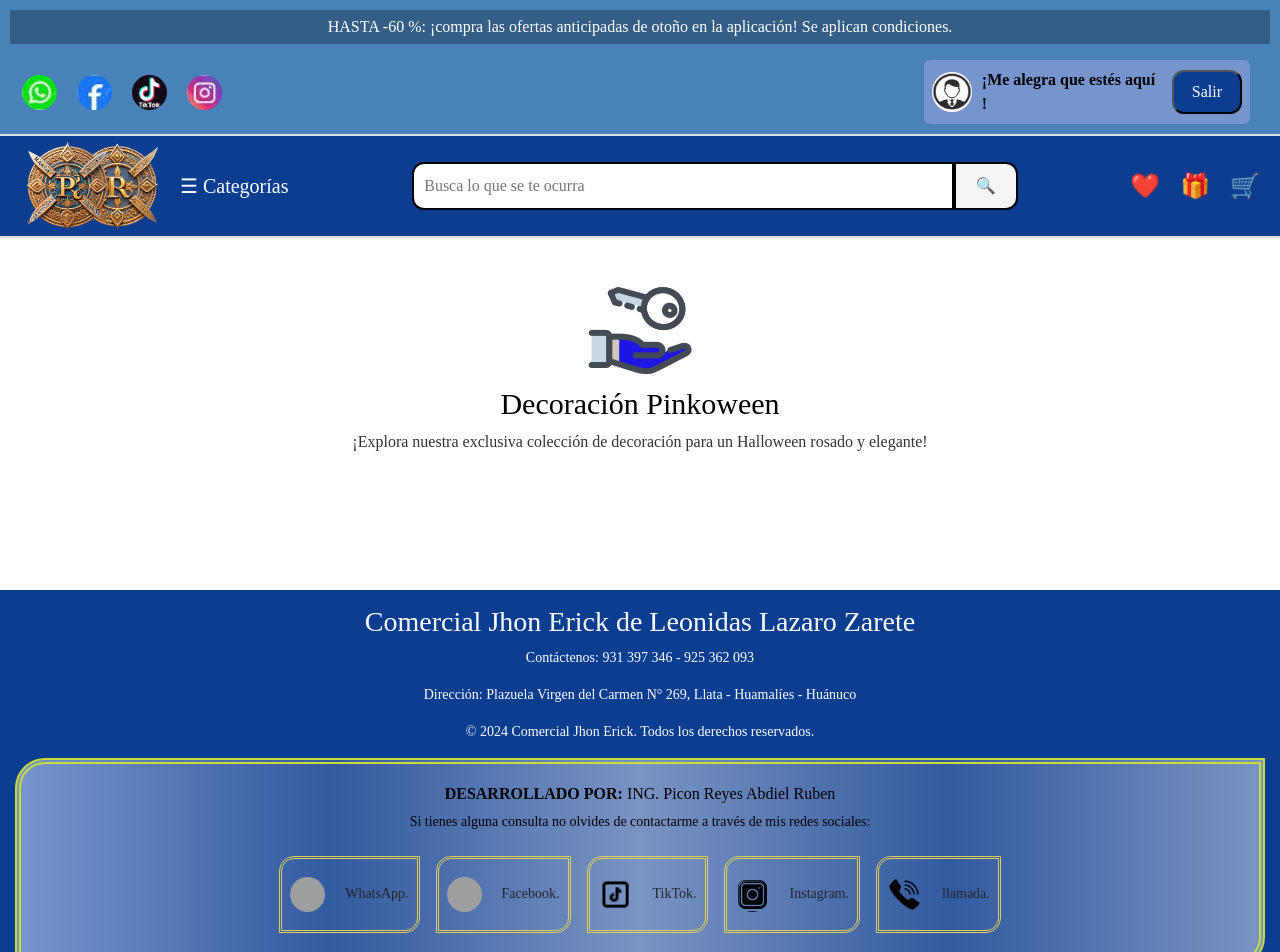
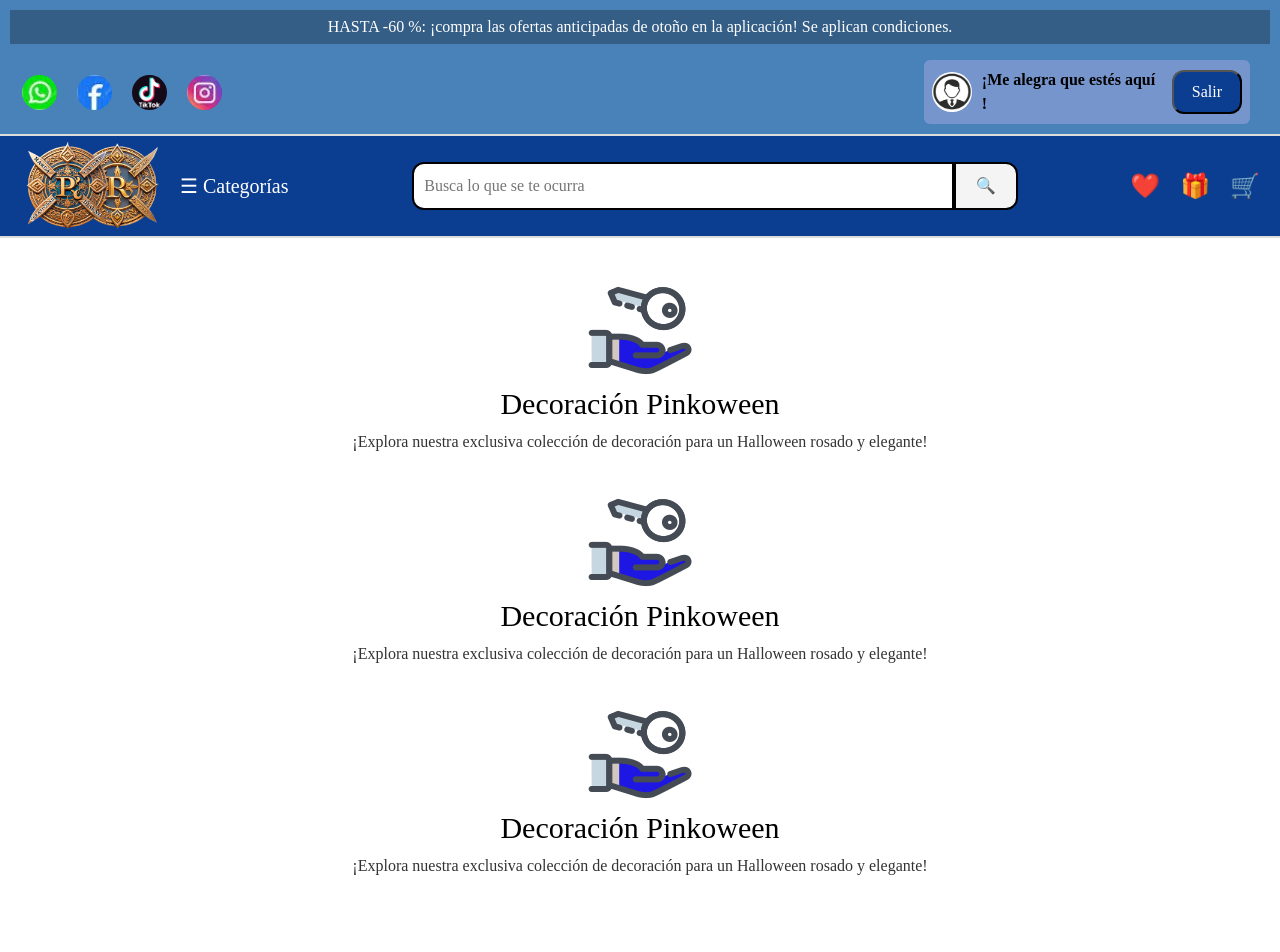
Before and after one commit to abdiel-ruben/proyecto-picon, a React (Vite) app: page /decoracion-pinkoween in a window 1280 px wide. Shown: the top 952 px of the page. Built offline with nearby package versions, Linux system fonts and the light colour scheme; no server answers; grey boxes are pictures that could not be loaded.

Commit message:
cambios en todo los codigos

```diff
--- a/src/componentes/DecoracionPinkoween.jsx
+++ b/src/componentes/DecoracionPinkoween.jsx
@@ -14,6 +14,14 @@ function DecoracionPinkoween({ correoUsuario }) {
         <img src={logoIcon} alt="Decoración Pinkoween" />
         <h2 className="main-titulo">Decoración Pinkoween</h2>
         <p>¡Explora nuestra exclusiva colección de decoración para un Halloween rosado y elegante!</p>
+
+        <img src={logoIcon} alt="Decoración Pinkoween" />
+        <h2 className="main-titulo">Decoración Pinkoween</h2>
+        <p>¡Explora nuestra exclusiva colección de decoración para un Halloween rosado y elegante!</p>
+
+        <img src={logoIcon} alt="Decoración Pinkoween" />
+        <h2 className="main-titulo">Decoración Pinkoween</h2>
+        <p>¡Explora nuestra exclusiva colección de decoración para un Halloween rosado y elegante!</p>
         {/* Agrega más contenido o imágenes aquí */}
       </main>
 
--- a/src/componentes/Footer.jsx
+++ b/src/componentes/Footer.jsx
@@ -9,7 +9,7 @@ import llamadaIcon from '../assets/icon-footer/llamada.png'
 function Footer() {
   return (
     <footer className="footer">
-      <h3>Comercial Jhon Erick de Leonidas Lazaro Zarete</h3>
+      <h3>Comercial pppppppppppppppppppppp</h3>
       <p>Contáctenos: 931 397 346 - 925 362 093</p>
       <p>Dirección: Plazuela Virgen del Carmen N° 269, Llata - Huamalíes - Huánuco</p>
       <p>&copy; 2024 Comercial Jhon Erick. Todos los derechos reservados.</p>
@@ -19,19 +19,19 @@ function Footer() {
           <h6><b>DESARROLLADO POR: </b>ING. Picon Reyes Abdiel Ruben</h6>
           <p>Si tienes alguna consulta no olvides de contactarme a través de mis redes sociales: </p>
           <div className="footer-redes-imagen">
-            <a href="https://w.app/piconreyes">
+            <a href="https://wa.me/qr/2QRUCXL6DR5WF1">
               <p><img src={whatsappIcon} alt="WhatsApp Icon" className="header-icon" />WhatsApp.</p>
             </a>
-            <a href="https://web.facebook.com/">
+            <a href="https://web.facebook.com/profile.php?id=61552655624139">
               <p><img src={fasebookIcon} alt="Facebook Icon" className="header-icon" />Facebook.</p>
             </a>
-            <a href="https://www.tiktok.com/">
+            <a href="https://www.tiktok.com/@andielpicon?_t=8pa27ERAGE1&_r=1">
               <p><img src={tiktokIcon} alt="TikTok Icon" className="header-icon" />TikTok.</p>
             </a>
             <a href="https://www.instagram.com/">
               <p><img src={instagramIcon} alt="Instagram Icon" className="header-icon" />Instagram.</p>
             </a>
-            <a href="https://www.instagram.com/">
+            <a href="tel:+51928943285">
               <p><img src={llamadaIcon} alt="Instagram Icon" className="header-icon" />llamada.</p>
             </a>
           </div>
--- a/src/componentes/Header.jsx
+++ b/src/componentes/Header.jsx
@@ -28,7 +28,7 @@ function Header({ correoUsuario }) {
         </p>
         <div className="user-info">
           <div className="header-redes">
-            <a href="https://w.app/piconreyes">
+            <a href="https://wa.me/qr/2QRUCXL6DR5WF1">
               <img src={whatsappIcon} alt="WhatsApp Icon" className="header-icon" />
             </a>
             <a href="https://web.facebook.com/">
--- a/src/componentes/login.jsx
+++ b/src/componentes/login.jsx
@@ -47,9 +47,9 @@ const login = () => {
                             <p className='tituloformulario'>{registrando ? "Registrarse para ingresar al sistema" : "Inicia sesion con tu cuenta registrado"}</p>
                             <form onSubmit={functAutenticacion}>
                                 <p>Ingresar Email :</p>
-                                <input type="text" placeholder='Ingresar email' className='cajatexto' id='email' />
+                                <input type="text" placeholder='ejemplo@gmail.com' className='cajatexto' id='email' />
                                 <p>Ingresar Contraseña :</p>
-                                <input type="password" placeholder='Ingresar contraseña' className='cajatexto' id='password' />
+                                <input type="password" placeholder='Contraseña mas de 8 letras' className='cajatexto' id='password' />
                                 <button className='btnform'>{registrando ? "Registrate" : "Inicia sesión"}</button>
                             </form>
                             <h4 className='texto'>
```
